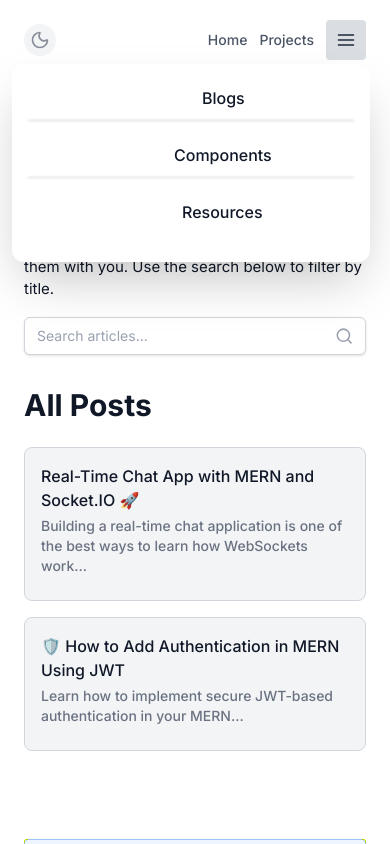
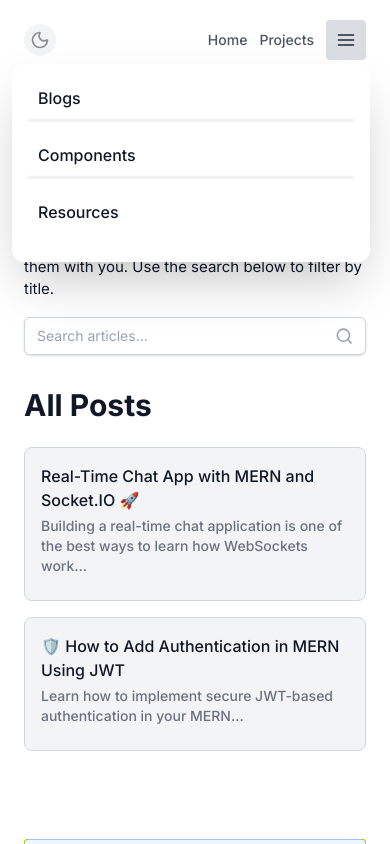
Before and after one commit to AKHILKAP124/Akhil-Kumar, a React (Vite) app: page /blogs in a window 390 px wide. Both pictures are taken after a click on the button 346 px from the left and 40 px from the top of the page. Shown: the top 844 px of the page. Built offline with nearby package versions, Linux system fonts and the light colour scheme.

Commit message:
fix(Navbar): Replace Link components with navigate function for improved navigation handling

```diff
--- a/src/components/Navbar.jsx
+++ b/src/components/Navbar.jsx
@@ -1,6 +1,6 @@
 import React from "react";
 import { Moon, Sun } from "lucide-react";
-import { Link, NavLink } from "react-router-dom";
+import { Link, NavLink, useNavigate } from "react-router-dom";
 import { AlignJustify } from "lucide-react";
 import { motion, AnimatePresence } from "framer-motion";
 
@@ -16,6 +16,8 @@ const Navbar = () => {
   const [theme, setTheme] = React.useState("light");
   const [isHamburgerOpen, setIsHamburgerOpen] = React.useState(false);
   const storedTheme = localStorage.getItem("theme");
+
+  const navigate = useNavigate();
 
   const variants = {
     hidden: { opacity: 0, y: "1vh" },
@@ -113,12 +115,14 @@ const Navbar = () => {
             <ul>
               <motion.div
                 variants={itemA}
+                onClick={() => {
+                  setIsHamburgerOpen(false);
+                  navigate("/blogs");
+                }}
                 className="w-full h-full py-1.5 px-2.5 rounded-lg hover:bg-sky-600/10 dark:hover:bg-sky-600/20  cursor-pointer mb-1 "
               >
                 <motion.p variants={itemA} className="w-full h-full">
-                  <Link to="/blogs" className="w-full h-full px-41">
-                    Blogs
-                  </Link>
+                  Blogs
                 </motion.p>
               </motion.div>
               <motion.div
@@ -127,12 +131,14 @@ const Navbar = () => {
               ></motion.div>
               <motion.div
                 variants={itemA}
+                onClick={() => {
+                  setIsHamburgerOpen(false);
+                  navigate("/components");
+                }}
                 className="py-1.5 px-2.5 rounded-lg hover:bg-sky-600/10 dark:hover:bg-sky-600/20 cursor-pointer mb-1 w-full h-full"
               >
                 <motion.p variants={itemA} className="w-full h-full">
-                  <Link to="/components" className="w-full h-full px-34">
-                    Components
-                  </Link>
+                  Components
                 </motion.p>
               </motion.div>
               <motion.div
@@ -141,12 +147,14 @@ const Navbar = () => {
               ></motion.div>
               <motion.div
                 variants={itemA}
+                onClick={() => {
+                  setIsHamburgerOpen(false);
+                  navigate("/resources");
+                }}
                 className="py-1.5 px-2.5 rounded-lg hover:bg-sky-600/10 dark:hover:bg-sky-600/20 cursor-pointer mb-4 w-full h-full"
               >
                 <motion.p variants={itemA} className="w-full h-full">
-                  <Link to="/blogs" className="w-full h-full px-36">
-                    Resources
-                  </Link>
+                  Resources
                 </motion.p>
               </motion.div>
             </ul>
```
